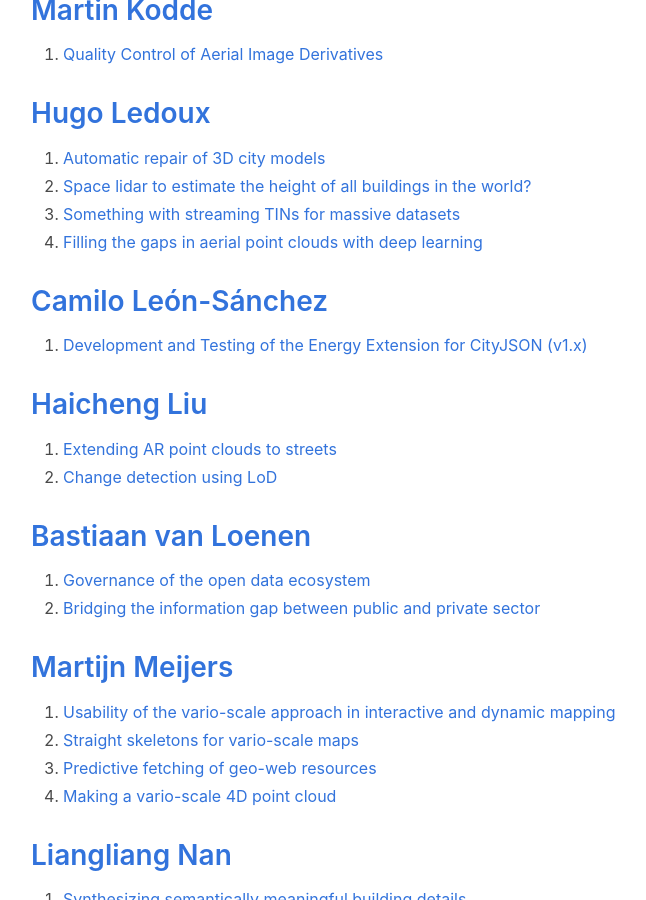
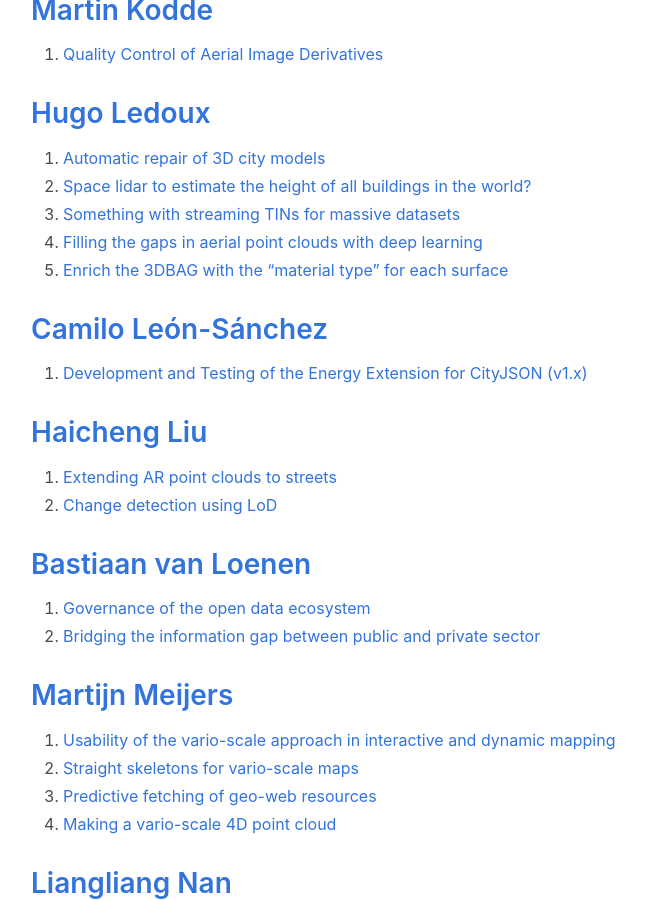
Before and after one commit to tudelft3d/geo2020, a Jekyll site: the page built from potentialtopics/index.md, in a window 1280 px wide and 900 px high, scrolled down 2140 px. Shown: the whole window, without its empty margins (33-679 px from the left). Built offline with Jekyll 4.4.1, drawn with Linux system fonts in a browser that asks for light colours; nearby versions of some CDN libraries.

Commit message:
Add new topic about enrich 3dbag with material

```diff
--- a/potentialtopics/index.md
+++ b/potentialtopics/index.md
@@ -74,6 +74,7 @@ permalink: /potentialtopics/
 1. [Space lidar to estimate the height of all buildings in the world?](https://3d.bk.tudelft.nl/education/msctopics/#space-lidar-to-estimate-the-height-of-all-buildings-in-the-world)
 1. [Something with streaming TINs for massive datasets](https://3d.bk.tudelft.nl/education/msctopics/#something-with-streaming-tins-for-massive-datasets)
 1. [Filling the gaps in aerial point clouds with deep learning](https://3d.bk.tudelft.nl/education/msctopics/#filling-the-gaps-in-aerial-point-clouds-with-deep-learning)
+1. [Enrich the 3DBAG with the "material type" for each surface](https://3d.bk.tudelft.nl/education/msctopics/#enrich-the-3dbag-with-the-material-type-for-each-surface)
 
 
 ## [Camilo León-Sánchez](https://3d.bk.tudelft.nl/cleon/)
```
